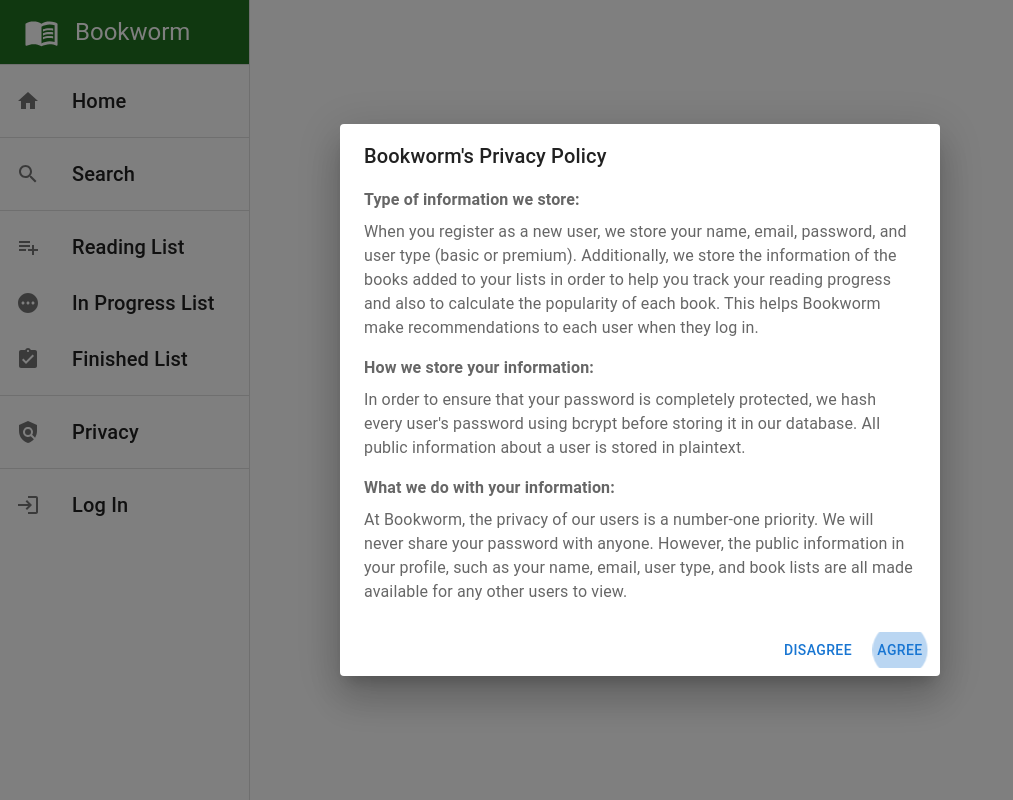
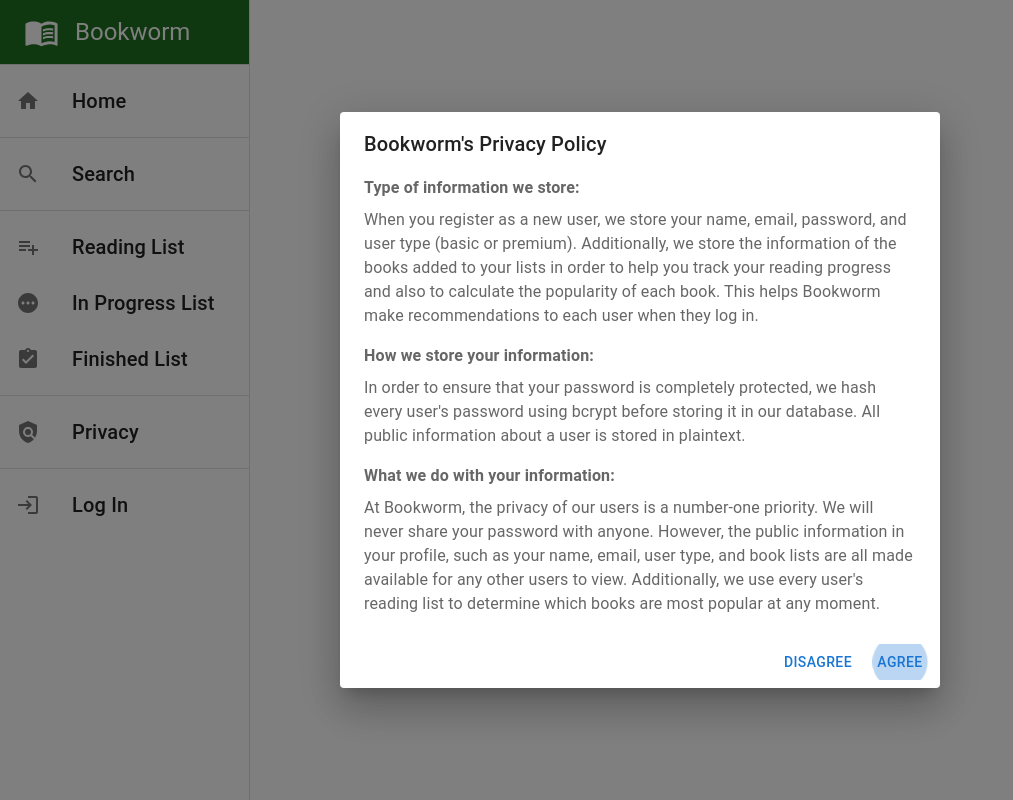
Before and after one commit to yanDavid21/Bookworm, a React (Create React App) app in the folder frontend/: page /login in a window 1280 px wide. Shown: the whole page, without its empty margins (0-1013 px from the left). Built offline with nearby package versions, Linux system fonts and the light colour scheme.

Commit message:
small change to privacy policy

```diff
--- a/frontend/src/common/components/privacyPolicyText.js
+++ b/frontend/src/common/components/privacyPolicyText.js
@@ -21,7 +21,8 @@ const PrivacyPolicyText = ({disagreed}) => {
                 <Typography sx={{mt: 1}}>
                 At Bookworm, the privacy of our users is a number-one priority. We will never share your password with anyone.
                 However, the public information in your profile, such as your name, email, user type, and book lists are all made available
-                for any other users to view.
+                for any other users to view. Additionally, we use every user's reading list to determine which books are most popular at
+                any moment.
                 </Typography>
                 {
                     disagreed?
```
